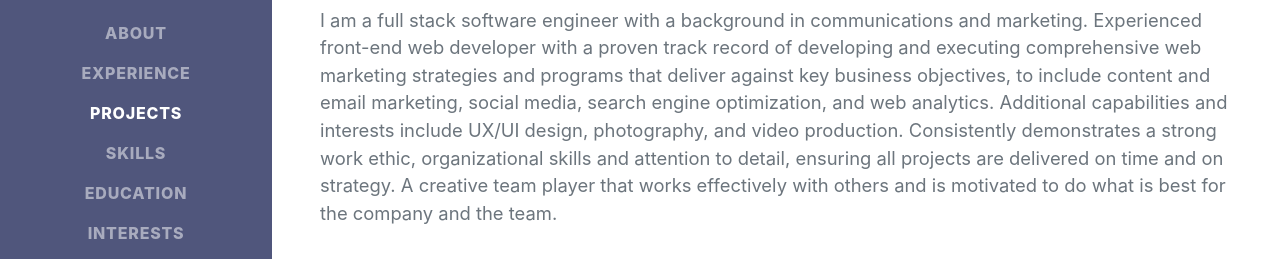
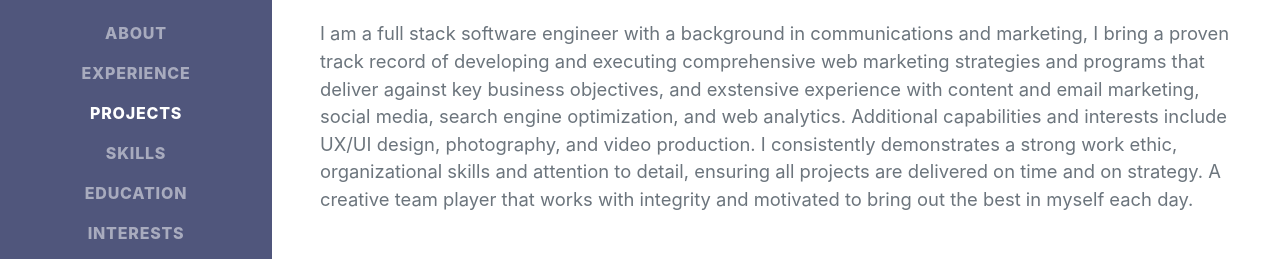
Before and after one commit to greenemax/maxgreene, a website: page index.html in a window 1280 px wide. Shown: the part 339-598 px from the top of the page. Drawn offline with nearby package versions, Linux system fonts and the light colour scheme; a web font is replaced by a local one.

Commit message:
updated about me

```diff
--- a/index.html
+++ b/index.html
@@ -52,7 +52,7 @@
                         1284 Beacon Street · Brookline, MA 02446 · (774)279-2244 ·
                         <a href="mailto:mjgreene27@gmail.com">mjgreene27@gmail.com</a>
                     </div>
-                    <p class="lead mb-5"> I am a full stack software engineer with a background in communications and marketing. Experienced front-end web developer with a proven track record of developing and executing comprehensive web marketing strategies and programs that deliver against key business objectives, to include content and email marketing, social media, search engine optimization, and web analytics. Additional capabilities and interests include UX/UI design, photography, and video production. Consistently demonstrates a strong work ethic, organizational skills and attention to detail, ensuring all projects are delivered on time and on strategy. A creative team player that works effectively with others and is motivated to do what is best for the company and the team.
+                    <p class="lead mb-5"> I am a full stack software engineer with a background in communications and marketing, I bring a proven track record of developing and executing comprehensive web marketing strategies and programs that deliver against key business objectives, and exstensive experience with content and email marketing, social media, search engine optimization, and web analytics. Additional capabilities and interests include UX/UI design, photography, and video production. I consistently demonstrates a strong work ethic, organizational skills and attention to detail, ensuring all projects are delivered on time and on strategy. A creative team player that works with integrity and motivated to bring out the best in myself each day.
 </p>
                     <div class="social-icons">
                         <a class="social-icon" href="https://www.linkedin.com/in/maxgreene/"><i class="fab fa-linkedin-in"></i></a>
```
